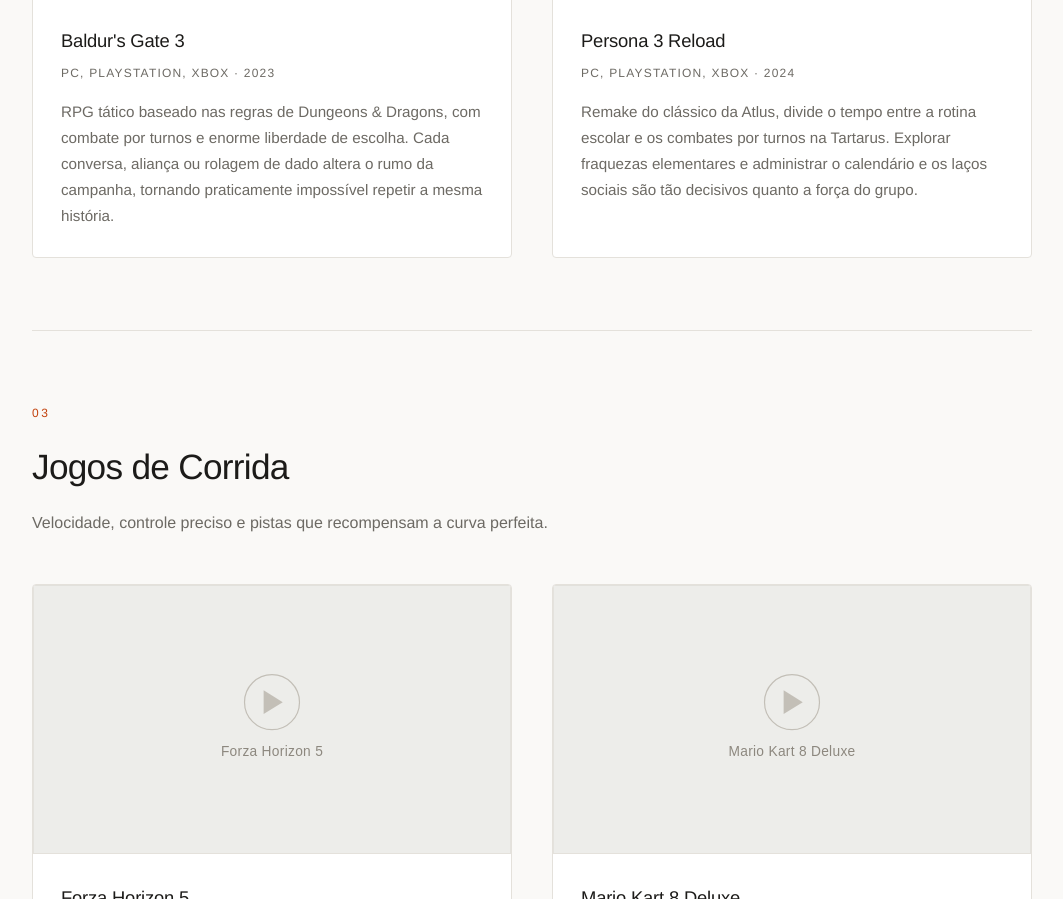
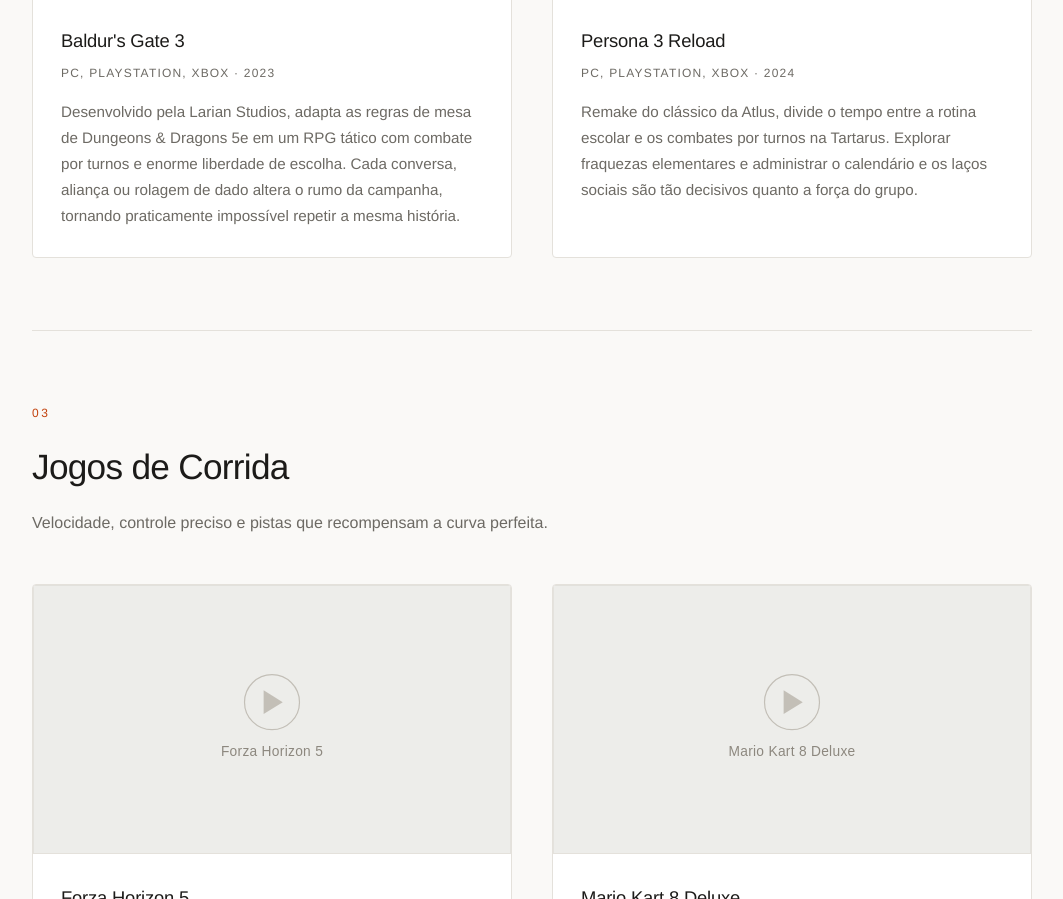
Before and after one commit to krukki/mundo-dos-games, a plain HTML site: page index.html in a window 1280 px wide. Shown: the part 1904-2803 px from the top of the page, without its empty margins (108-1171 px from the left). Drawn offline with Linux system fonts and the light colour scheme.

Commit message:
Credit Larian Studios in the Baldur's Gate 3 description

```diff
--- a/index.html
+++ b/index.html
@@ -77,8 +77,9 @@
             <h3>Baldur's Gate 3</h3>
             <p class="meta">PC, PlayStation, Xbox &middot; 2023</p>
             <p>
-              RPG tático baseado nas regras de Dungeons &amp; Dragons, com combate por turnos e enorme
-              liberdade de escolha. Cada conversa, aliança ou rolagem de dado altera o rumo da
+              Desenvolvido pela Larian Studios, adapta as regras de mesa de Dungeons &amp; Dragons 5e
+              em um RPG tático com combate por turnos e enorme liberdade de escolha. Cada conversa,
+              aliança ou rolagem de dado altera o rumo da
               campanha, tornando praticamente impossível repetir a mesma história.
             </p>
           </div>
```
